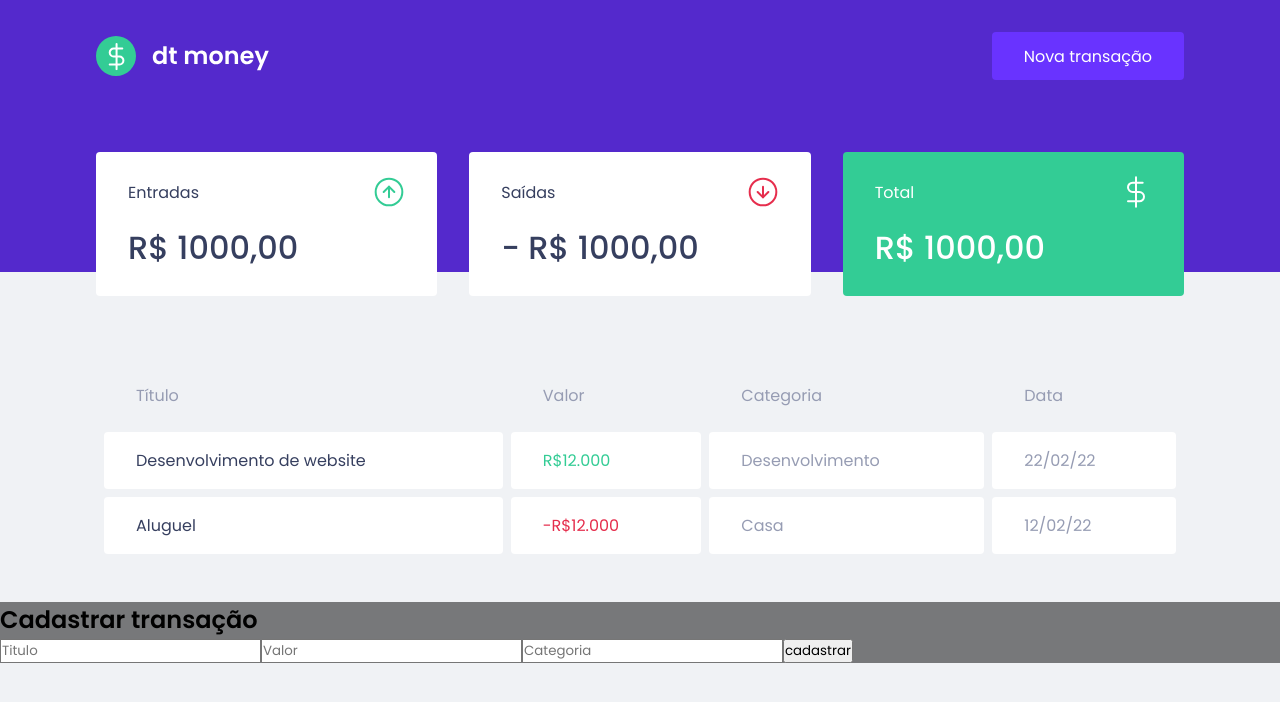
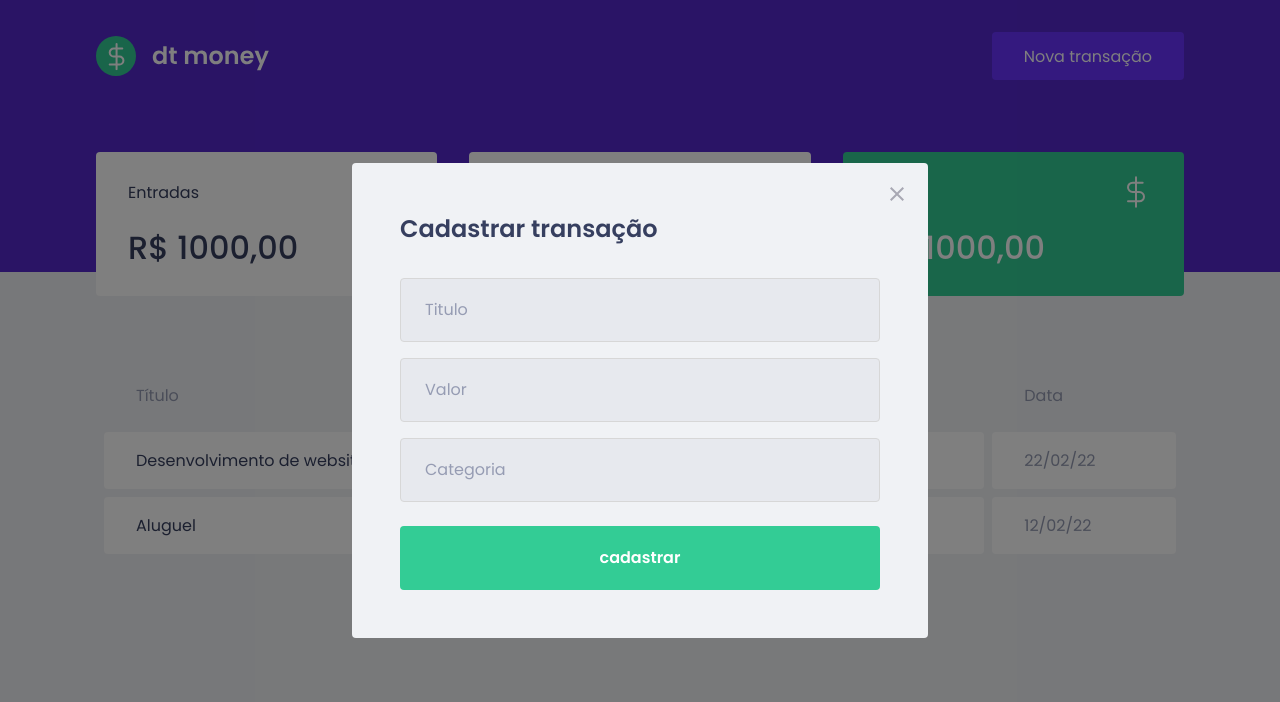
Before and after one commit to Gabriel0109/RocketSeatCourse, a React (Create React App) app in the folder ignite/React/chapter_II/detmoney/: page / in a window 1280 px wide. Both pictures are taken after a click on the button "Nova transação". Shown: the top 702 px of the page. Built offline with nearby package versions, Linux system fonts and the light colour scheme; no server answers; what miragejs would draw is missing.

Commit message:
modal styled

```diff
--- a/ignite/React/chapter_II/detmoney/src/components/Modal/index.tsx
+++ b/ignite/React/chapter_II/detmoney/src/components/Modal/index.tsx
@@ -1,6 +1,6 @@
 import Modal from "react-modal"
 import { Container } from "./styles";
-
+import close from '../../assets/close.svg'
 interface NewTransactionModalProps {
     isOpen: boolean
     onRequestClose: () => void;
@@ -15,6 +15,9 @@
             className="react-modal-content"
 
         >
+            <button type='button' onClick={onRequestClose} className="react-modal-close">
+                <img src={close} alt="Fechar" />
+            </button>
             <Container>
                 <h2>Cadastrar transação</h2>
                 <input type="text"
--- a/ignite/React/chapter_II/detmoney/src/components/Modal/styles.ts
+++ b/ignite/React/chapter_II/detmoney/src/components/Modal/styles.ts
@@ -2,4 +2,43 @@
 
 
 export const Container = styled.form`
+    h2{
+        color: var(--text-title);
+        font-size: 1.5rem;
+        margin-bottom: 2rem;
+    }
+    input{
+        width: 100%;
+        padding: 0 1.5rem;
+        height: 4rem;
+        border-radius: 0.25rem;
+        border: 1px solid #d7d7d7;
+        background-color: #e7e9ee;
+        font-weight: 400;
+        font-size: 1rem;
+
+        &::placeholder {
+            color: var(--text-body);
+        }
+        & + input{
+            margin-top: 1rem;
+        }
+    }
+    button[type="submit"]{
+        width: 100%;
+        padding: 0 1.5rem;
+        height: 4rem;
+        background: var(--green);
+        color: #FFFFFF;
+        border-radius: 0.25rem;
+        border: 0;
+        font-size: 1rem;
+        font-weight: 600;
+        margin-top: 1.5rem;
+        transition: filter .3s;
+        &:hover{
+            filter: brightness(0.9);
+        }
+
+    }
 `
--- a/ignite/React/chapter_II/detmoney/src/styles/global.ts
+++ b/ignite/React/chapter_II/detmoney/src/styles/global.ts
@@ -47,6 +47,29 @@
     }
     .react-modal-overlay{
         background-color: rgba(0,0,0,0.5);
+        position: fixed;
+        top: 0; left: 0; right: 0; bottom: 0;
+        display: flex;
+        align-items: center;
+        justify-content: center;
     }
-
+    .react-modal-content{
+        width: 100%;
+        max-width: 576px;
+        background: var(--background);
+        padding: 3rem;
+        position: relative;
+        border-radius: 0.25rem;
+    }
+    .react-modal-close{
+        position: absolute;
+        right: 1.5rem;
+        top: 1.5rem;
+        border: 0;
+        background: transparent;
+        transition: filter .2s;
+        &:hover{
+            filter: brightness(0.6)
+        }
+    }
     `
```
